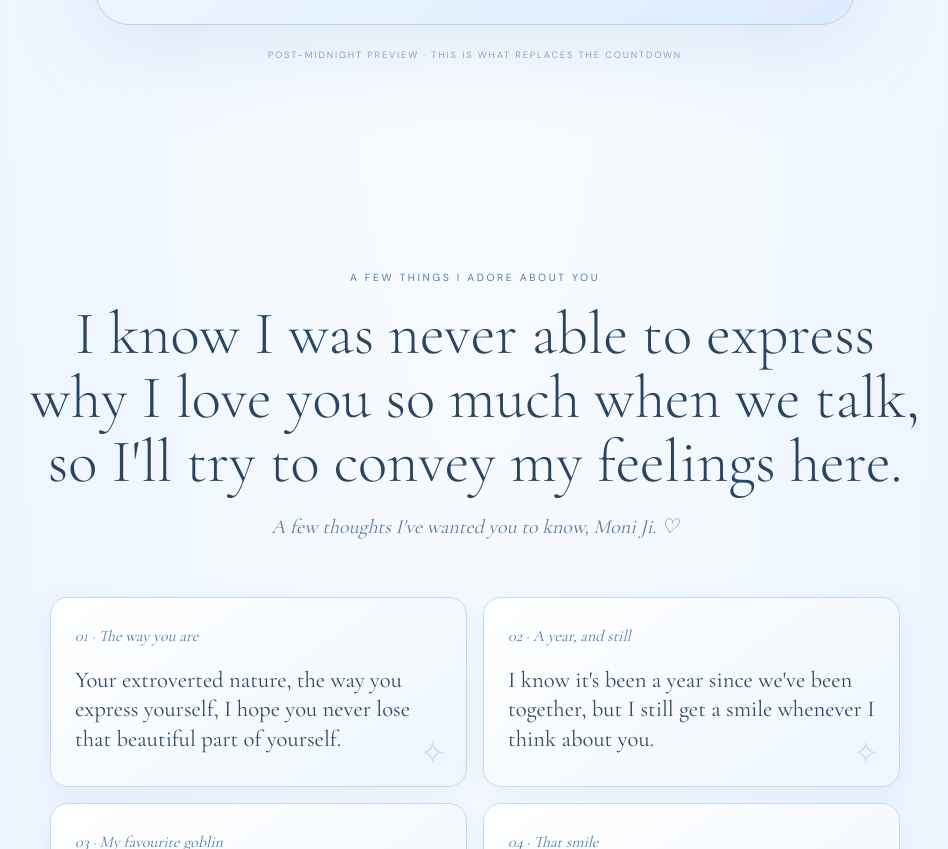
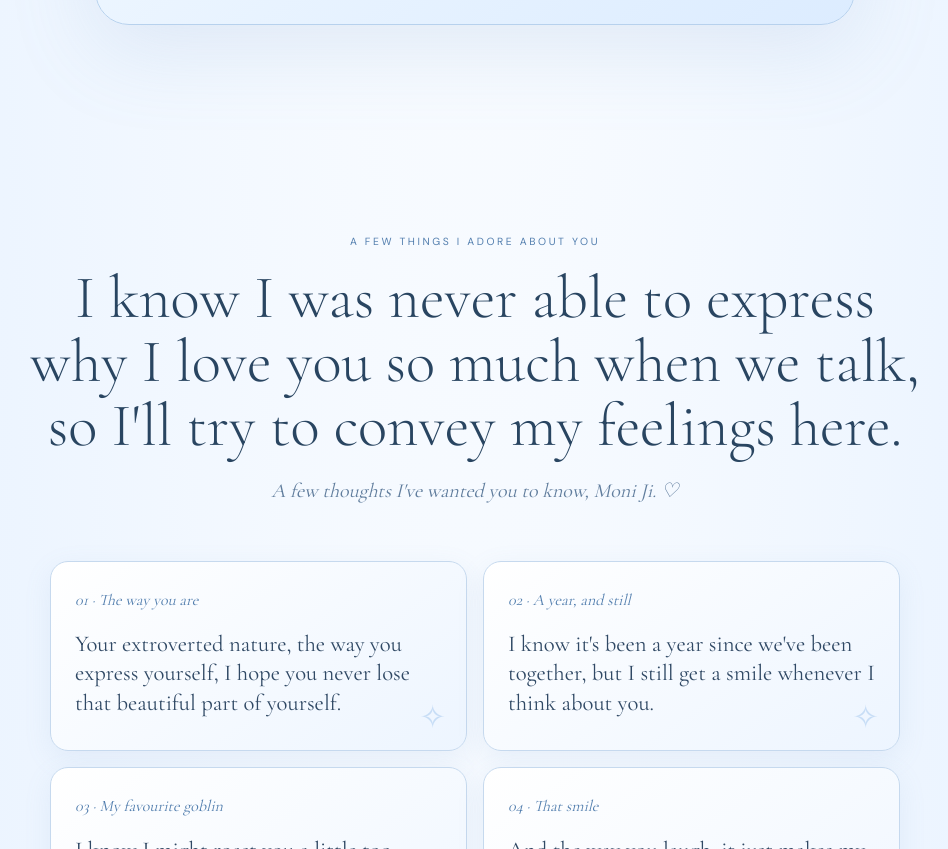
Before and after one commit to Aryanchauhan18/zec, a plain HTML site: page index.html in a window 1280 px wide. Shown: the part 2519-3368 px from the top of the page, without its empty margins (165-1113 px from the left). Drawn offline with nearby package versions, Linux system fonts and the light colour scheme.

Commit message:
Initial commit

```diff
--- a/index.html
+++ b/index.html
@@ -529,7 +529,7 @@ footer span{color:#527eae}
 }
 
 
-/* Post-midnight birthday celebration preview */
+/* Post-midnight birthday celebration */
 .birthday-after-midnight{position:relative;isolation:isolate;overflow:hidden}
 .birthday-reveal-card{position:relative;max-width:760px;margin:34px auto 0;padding:clamp(30px,6vw,58px) clamp(22px,6vw,68px);text-align:center;border:1px solid #b7d1ed;border-radius:34px;background:linear-gradient(145deg,#ffffff 0%,#eff7ff 48%,#dcecff 100%);box-shadow:0 24px 85px #739dcc2b,inset 0 1px #fff;overflow:hidden}
 .birthday-reveal-card:before,.birthday-reveal-card:after{content:"";position:absolute;width:250px;height:250px;border-radius:50%;filter:blur(45px);pointer-events:none;z-index:-1}
@@ -606,7 +606,6 @@ footer span{color:#527eae}
  <div class="preview-confetti" aria-hidden="true">
   <i>✦</i><i>♡</i><i>✧</i><i>✦</i><i>♡</i><i>✧</i><i>✦</i><i>♡</i><i>✧</i><i>✦</i>
  </div>
- <p class="preview-caption">POST-MIDNIGHT PREVIEW · THIS IS WHAT REPLACES THE COUNTDOWN</p>
 </section>
 <section id="reasons">
  <div class="section-kicker">A few things I adore about you</div><h2 class="section-title">I know I was never able to express why I love you so much when we talk, so I'll try to convey my feelings here.</h2>
```
